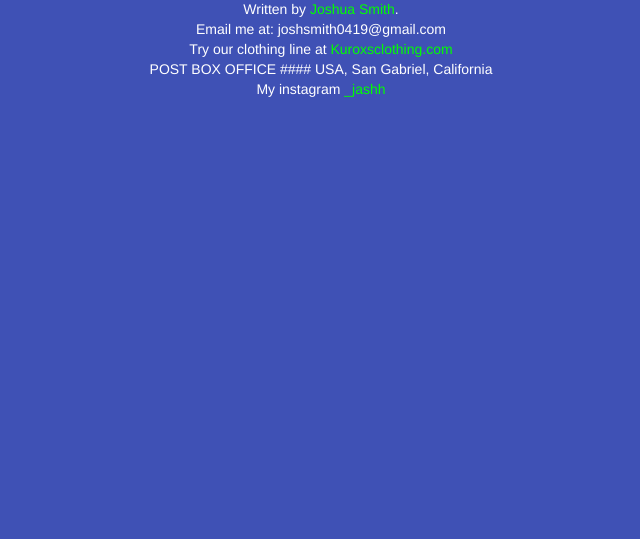
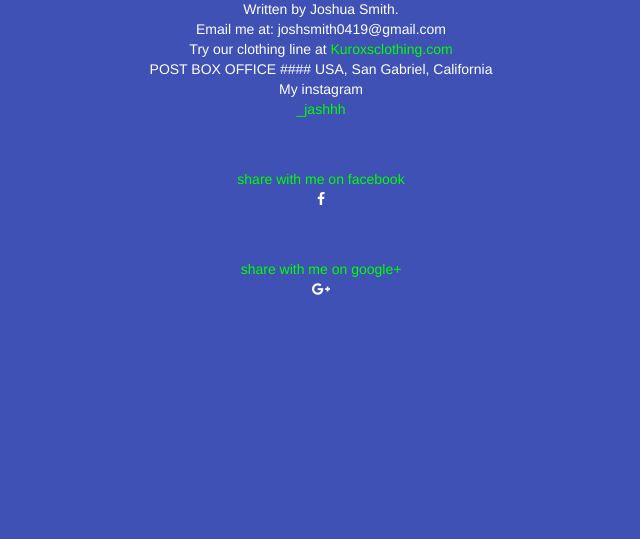
Before and after one commit to mcswagger49/LandingPage, a PHP site: page /LandingPage/contact.php in a window 1280 px wide. Shown: the part 212-751 px from the top of the page, without its empty margins (319-959 px from the left). Run offline with PHP 8.4, Linux system fonts and the light colour scheme; some libraries are stand-ins or nearby versions; some web fonts are replaced.

Commit message:
my recent work

```diff
--- a/contact.php
+++ b/contact.php
@@ -10,6 +10,7 @@
 	<link rel="stylesheet" type="text/css" href="css/main.css">
 	<link rel="stylesheet" type="text/css" href="css/menu.css">
 	<link rel="stylesheet" type="text/css" href="css/style.css">
+  <link rel="stylesheet" type="text/css" href="css/icons.css">
 	<link href='http://fonts.googleapis.com/css?family=Carrois+Gothic' rel='stylesheet' type='text/css'>
 	<link href='http://fonts.googleapis.com/css?family=Kotta+One' rel='stylesheet' type='text/css'>
 	<link rel="stylesheet" href="//maxcdn.bootstrapcdn.com/font-awesome/4.3.0/css/font-awesome.min.css">
@@ -25,11 +26,12 @@
     <span class="hamburger hamburger-3"></span>
   </label>
 
-  <a href="https://instagram.com/kuroxsapparel/" class="menu-item"> <i class="fa fa-thumbs-o-up"></i> </a>
-  <a href="http://localhost/LandingPage/presenta.php" class="menu-item"> <i class="fa fa-music"></i> </a>
-  <a href="http://localhost/LandingPage/contact.php" class="menu-item"> <i class="fa fa-envelope"></i> </a>
-  <a href="http://localhost/LandingPage/aboutme.php" class="menu-item"> <i class="fa fa-group"></i> </a>
+ <a href="https://instagram.com/kuroxsapparel/" class="menu-item"> <i class="fa fa-instagram"></i> </a>
+  <a href="http://localhost/LandingPage/presenta.php" class="menu-item"> <i class="fa fa-plus-square"></i> </a>
+  <a href="http://localhost/LandingPage/contact.php" class="menu-item"> <i class="fa fa-paper-plane"></i> </a>
+  <a href="http://localhost/LandingPage/aboutme.php" class="menu-item"> <i class="fa fa-user"></i> </a>
   <a href="http://localhost/LandingPage/index.php" class="menu-item"> <i class="fa fa-home"></i> </a>
+
 
 </nav>
 
@@ -55,13 +57,37 @@
     </defs>
 </svg>
 <article>WELCOME! THIS PAGE IS TO CONTACT ME.	</article>
+
 <address>
-Written by <a href="joshsmith0419@gmail.com">Joshua Smith</a>.</br>
+Written by Joshua Smith.</br>
 Email me at: joshsmith0419@gmail.com<br>
 Try our clothing line at<a href="http://localhost/KUXS/"> Kuroxsclothing.com</a><br>
 POST BOX OFFICE #### USA, San Gabriel, California  <br>
-My instagram <a href="https://instagram.com/_jashhh/">_jashh</a>
+My instagram </br><a href="https://instagram.com/_jashhh/">_jashhh</a>
 </address>
+
+<div class="share-button">
+    <div class="share-button-secondary">
+      <div class="share-button-secondary-content">
+        <a href="https://www.facebook.com">share with me on facebook</a>
+      </div>
+    </div>
+    <div class="share-button-primary">
+      <i class="share-button-icon fa fa-facebook"></i>
+    </div>
+
+  </div>
+    <div class="share-button">
+    <div class="share-button-secondary">
+      <div class="share-button-secondary-content">
+        <a href"=https://plus.google.com/">share with me on google+</a>
+      </div>
+    </div>
+    <div class="share-button-primary">
+      <i class="share-button-icon fa fa-google-plus"></i>
+    </div>
+  </div>
+</div>
 </body>
     <script type="js/bootstrap.js"></script>
 		<script type="js/jquery-2.1.1.min.js"></script>
```
Also changed, not shown: aboutme.php (+7 -23 lines), index.php (+7 -6 lines), presenta.php (+18 -7 lines).
